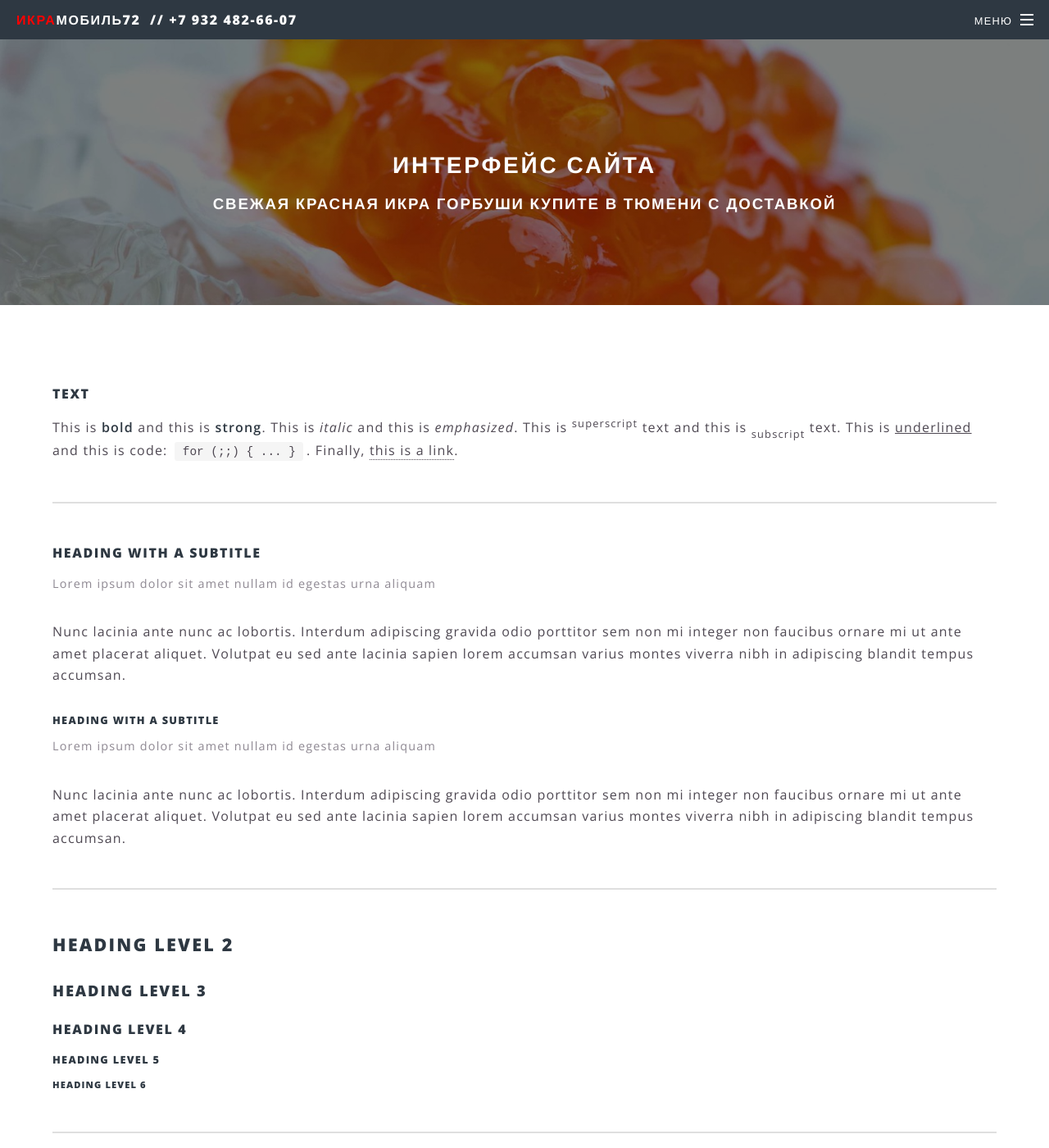
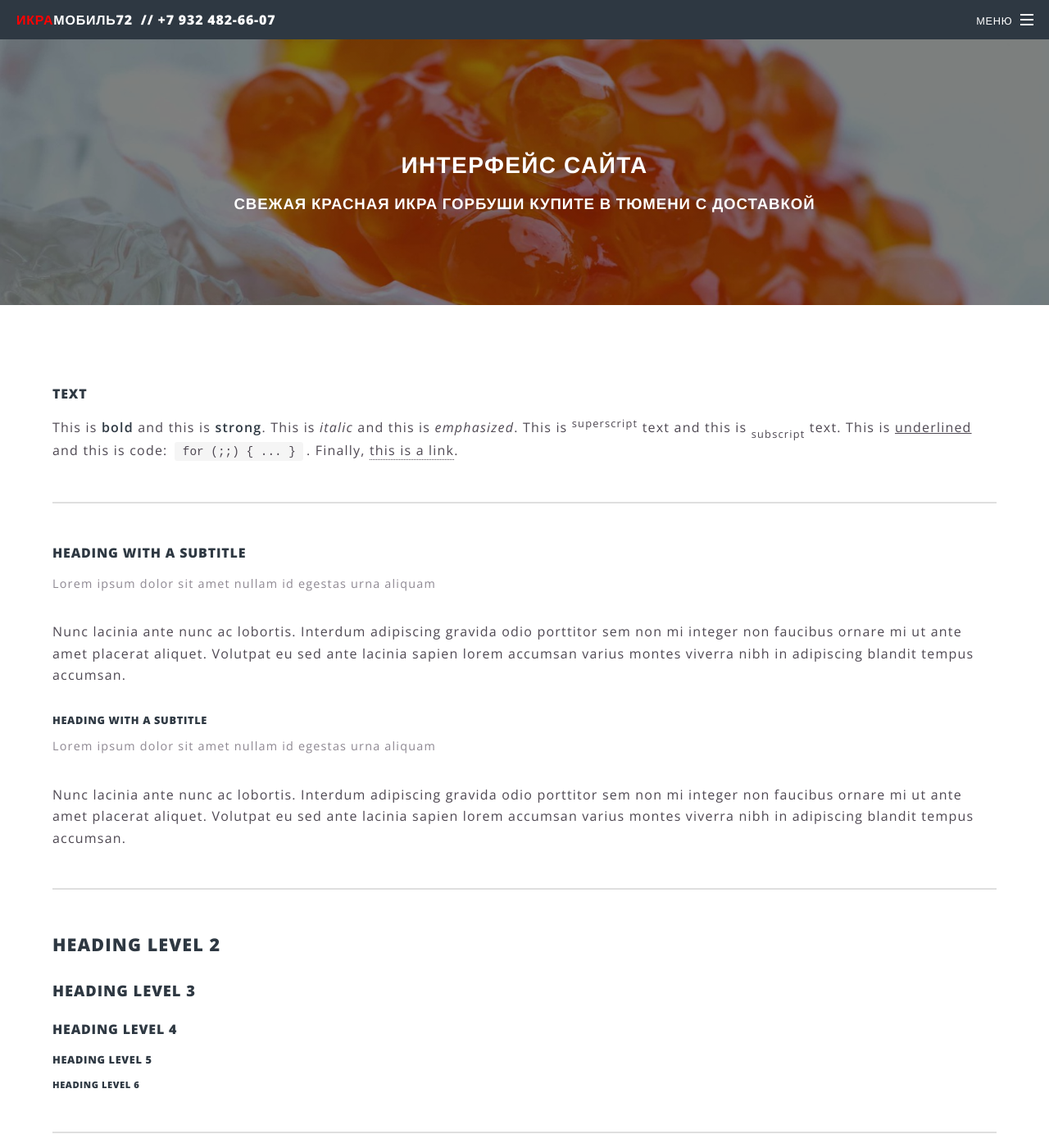
Before and after one commit to ikraman72/ikraman72.github.io, a Jekyll site: the page built from elements.html, in a window 1280 px wide and 1400 px high. Shown: the whole window at 82% size. Built offline with Jekyll 4.4.1, drawn with Linux system fonts in a browser that asks for light colours.

Commit message:
Update _vars.scss

```diff
--- a/_sass/libs/_vars.scss
+++ b/_sass/libs/_vars.scss
@@ -23,7 +23,7 @@
 		element-height:		2.75em,
 		element-margin:		2em,
 		letter-spacing:		0.075em,
-		letter-spacing-alt:	0.1em
+		letter-spacing-alt:	0.05em
 	);
 
 // Font.
```
